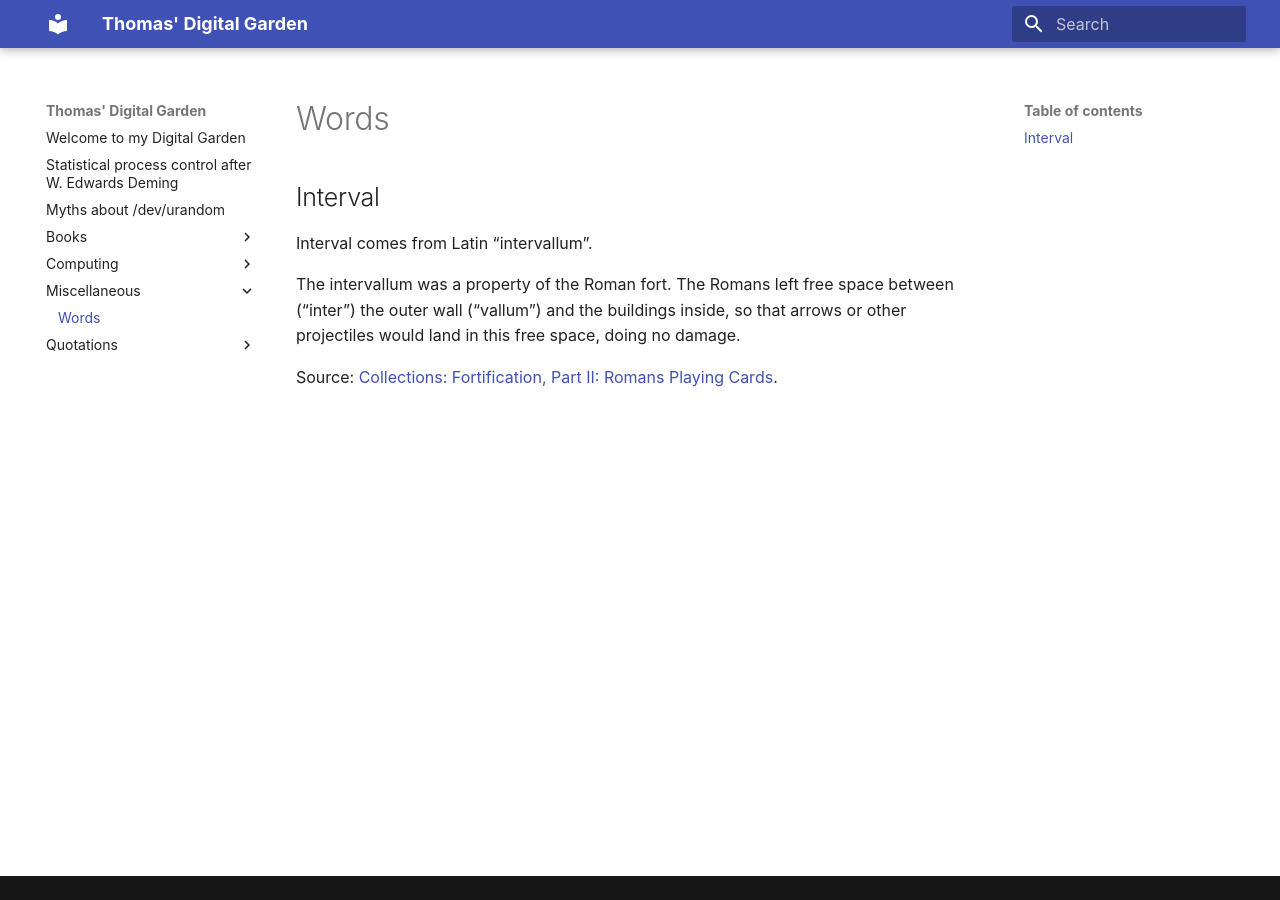
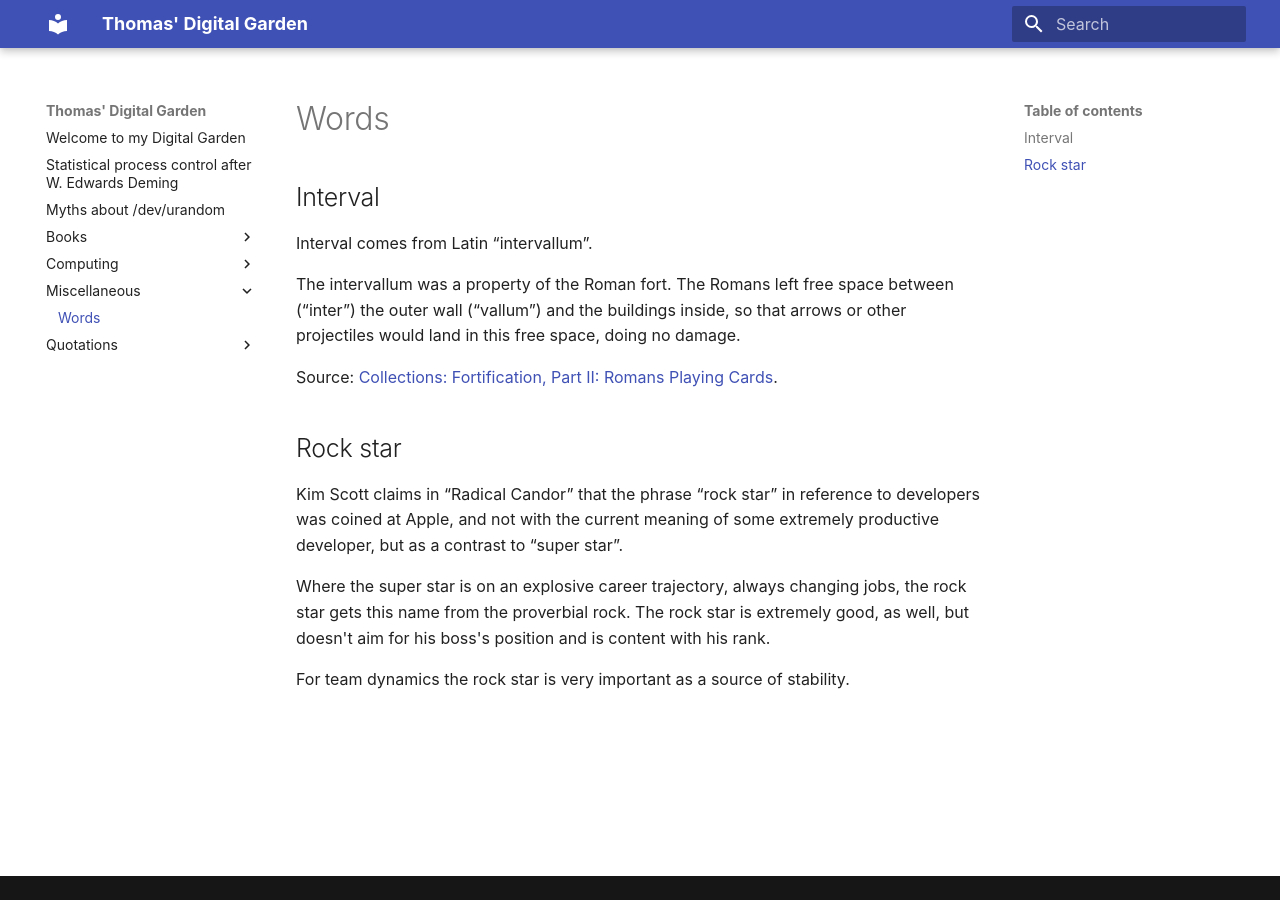
Before and after one commit to th/2uo.de, an MkDocs documentation site: the page built from docs/Miscellaneous/words.md, in a window 1280 px wide. Built offline with MkDocs 1.6.1 and Material for MkDocs 9.7.7, drawn with Linux system fonts in a browser that asks for light colours.

Commit message:
Add “rock star” from Radical Candor.

```diff
--- a/docs/Miscellaneous/words.md
+++ b/docs/Miscellaneous/words.md
@@ -8,3 +8,13 @@ The intervallum was a property of the Roman fort. The Romans left free space bet
 so that arrows or other projectiles would land in this free space, doing no damage.
 
 Source: [Collections: Fortification, Part II: Romans Playing Cards](https://acoup.blog/2021/11/12/collections-fortification-part-ii-roman-playing-cards/).
+
+## Rock star
+
+Kim Scott claims in “Radical Candor” that the phrase “rock star” in reference to developers was coined at Apple, and not with the current meaning
+of some extremely productive developer, but as a contrast to “super star”.
+
+Where the super star is on an explosive career trajectory, always changing jobs, the rock star gets this name from the proverbial rock.
+The rock star is extremely good, as well, but doesn't aim for his boss's position and is content with his rank.
+
+For team dynamics the rock star is very important as a source of stability.
```
